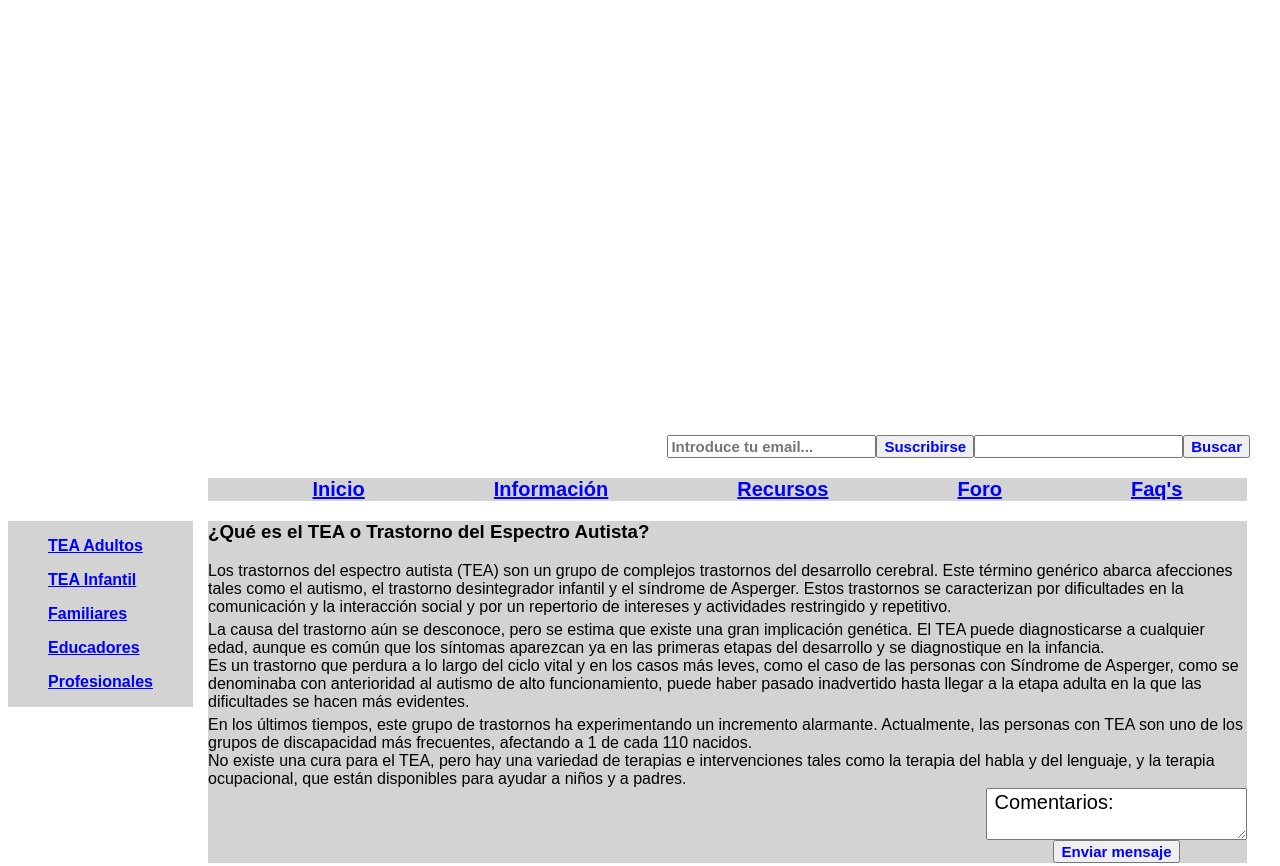
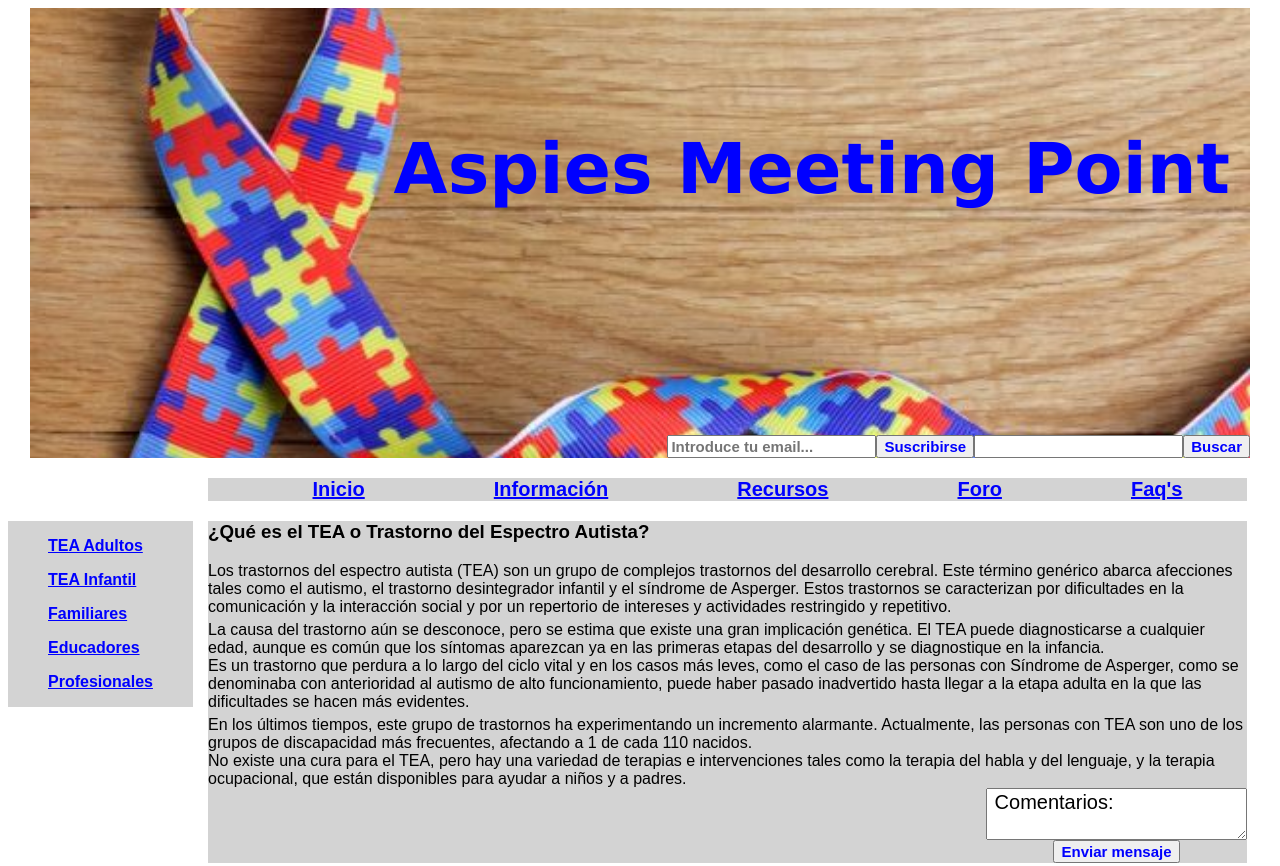
Before and after one commit to mcristinamotoc/M2.-HTML-i-CSS-, a plain HTML site: page html/index.html in a window 1280 px wide. Shown: the top 866 px of the page. Drawn offline with Linux system fonts and the light colour scheme; files that its build step writes are made by us from their sources; files whose address does not match are found by name.

Commit message:
no message

```diff
--- a/css/estilos.css
+++ b/css/estilos.css
@@ -4,7 +4,7 @@
 
     #titulo {
         font-family: Verdana, Geneva, Tahoma, sans-serif;
-    color: white;
+        color: blue;
         font-size: 70px;
         text-align: end;
         align-self: center;
@@ -13,7 +13,7 @@
     }
 
     header {
-    background: url('./poze/aspie1.jpg') no-repeat center center/cover;
+        background: url('/Users/mariacristinamotoc/Desktop/ITAcademy/M2.-HTML_CSS/img/aspie1.jpg') no-repeat center center/cover;
         display: grid;
         margin-left: auto;
         margin-right: auto;
--- a/html/index.html
+++ b/html/index.html
@@ -11,7 +11,7 @@
     <meta name="Distribution" content="global" />
 
     <title>Aspies Meeting Point - Blog divulgativo Trastorno de Espectro Autista</title>
-    <link rel="stylesheet" type="text/css" href="estilos-2.css">
+    <link rel="stylesheet" type="text/css" href="/Users/mariacristinamotoc/Desktop/ITAcademy/M2.-HTML_CSS/css/estilos.css">
 
 </head>
 
```
Lines whose indentation alone changed are shown as unchanged.
